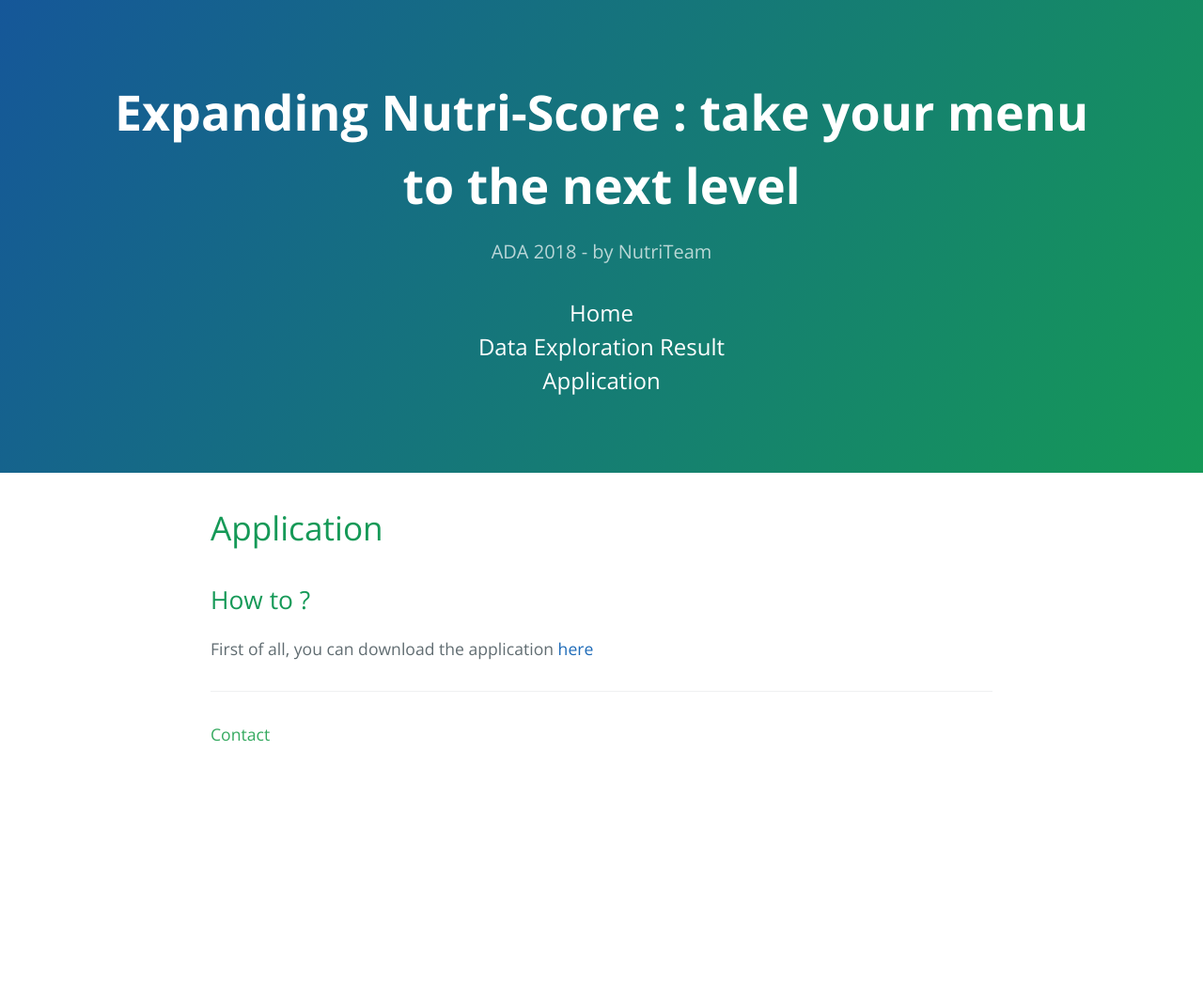
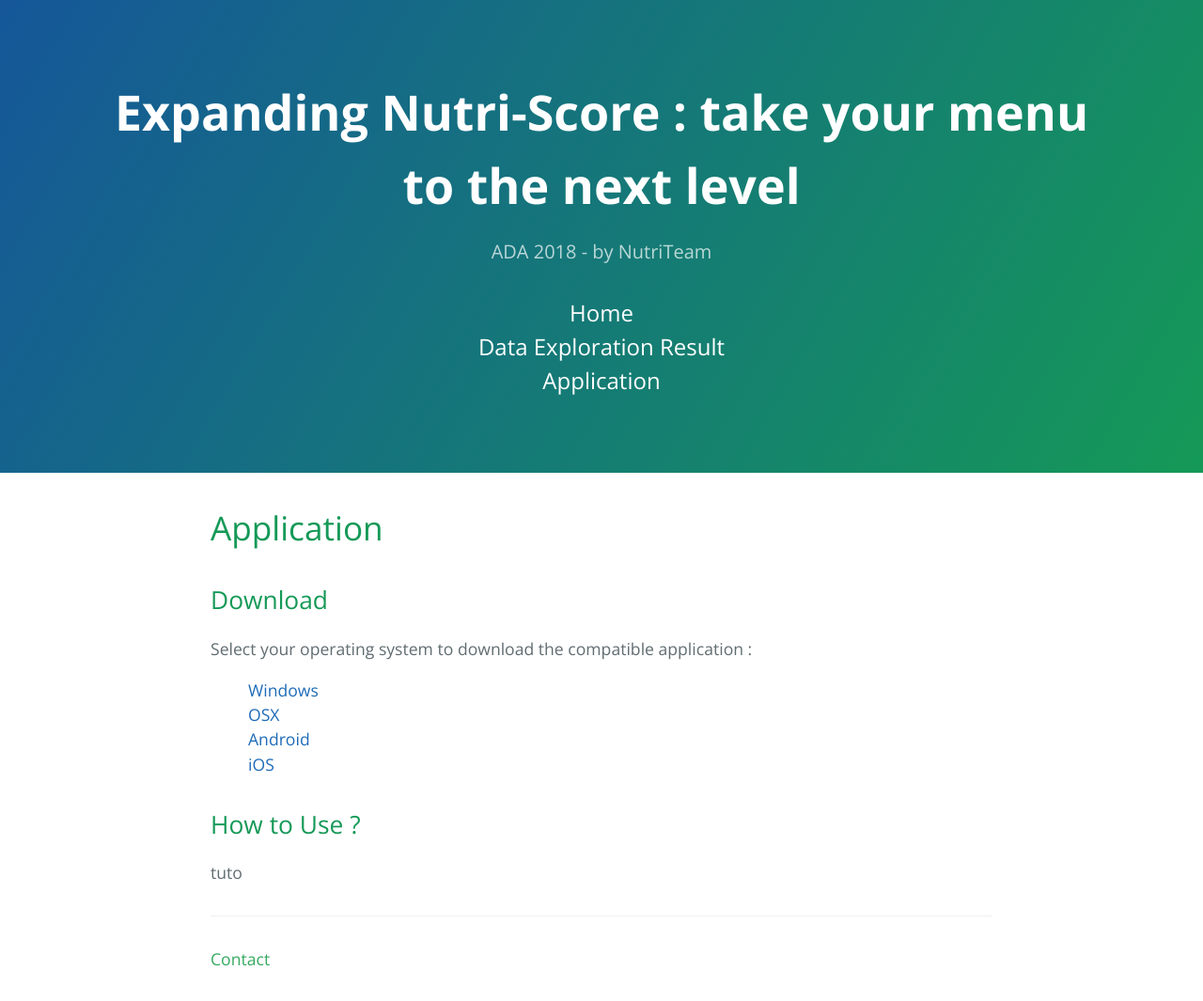
Before and after one commit to NutriTeam/Nutri_Score, a Jekyll site: the page built from app.md, in a window 1280 px wide. Shown: the whole page at 94% size. Built offline with Jekyll 4.4.1, drawn with Linux system fonts in a browser that asks for light colours; our own code applies the rules of GitHub Pages for plain Markdown files; before the commit the page ends 900 px from its top, so only the background shows below that.

Commit message:
Update app.md

```diff
--- a/app.md
+++ b/app.md
@@ -4,6 +4,16 @@ layout: default
 
 # Application
 
-## How to ?
+## Download
 
-First of all, you can download the application <a href="https://www.youtube.com/watch?v=dQw4w9WgXcQ">here</a><br>
+Select your operating system to download  the compatible application :
+<ul style="list-style-type:none">
+  <li><a href="https://www.youtube.com/watch?v=dQw4w9WgXcQ">Windows</a><br></li>
+  <li><a href="https://www.youtube.com/watch?v=y6120QOlsfU">OSX</a><br></li>
+  <li><a href="https://www.youtube.com/watch?v=L_jWHffIx5E">Android</a><br></li>
+  <li><a href="https://www.youtube.com/watch?v=rvrZJ5C_Nwg">iOS</a><br></li>
+</ul>
+
+## How to Use ?
+
+tuto
```
